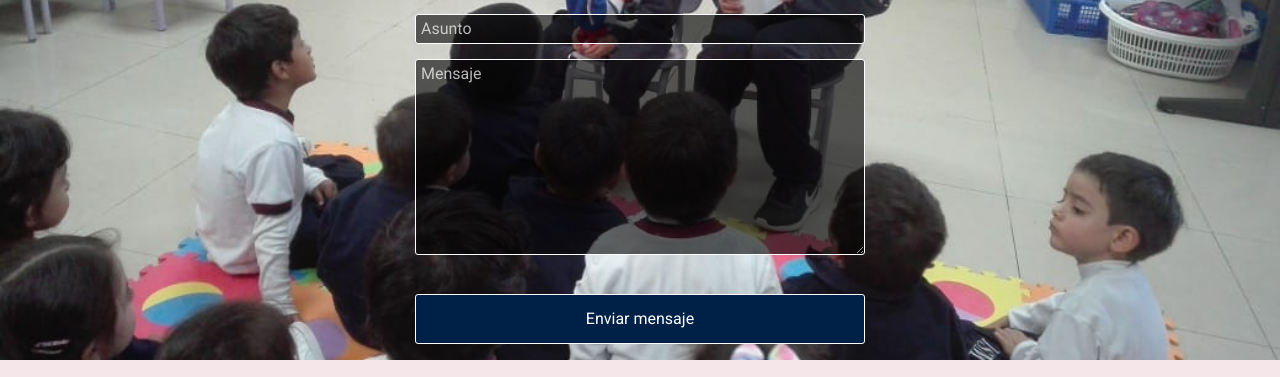
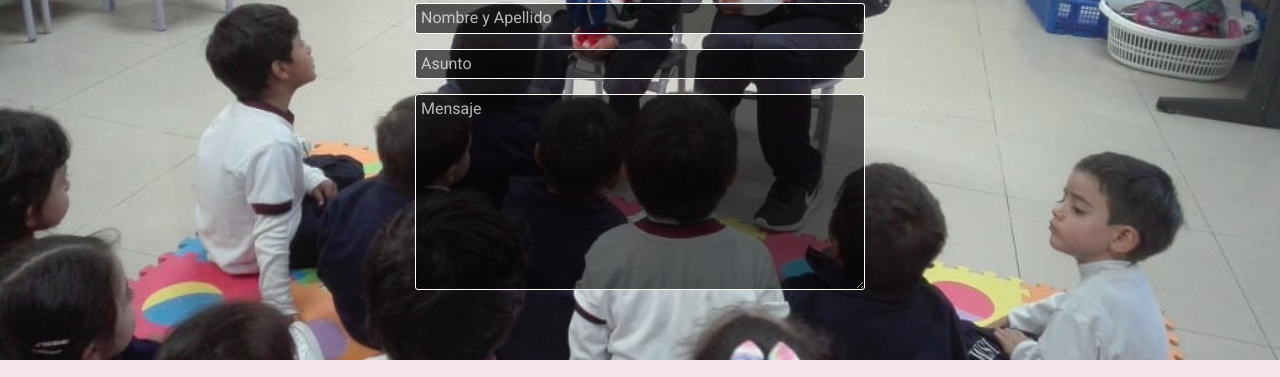
Before and after one commit to IvoCarrascoMediaAgency/ismnursery2b1, a plain HTML site: page index.html in a window 1280 px wide. Shown: the part 2250-2627 px from the top of the page. Drawn offline with nearby package versions, Linux system fonts and the light colour scheme; files whose address does not match are found by name; a web font is replaced by a local one.

Commit message:
34523423sfsdf
sdfsdfsdfe4r523432

```diff
--- a/index.html
+++ b/index.html
@@ -577,7 +577,7 @@
 
 
 
-                                                    <input type="submit" class="sumitb" name=""   value="Enviar mensaje">
+                                                  <!--   <input type="submit" class="sumitb" name=""   value="Enviar mensaje">-->
 
                                                     <!-- https://docs.google.com/forms/d/e/1FAIpQLSd3P3p68FPscKepCRPESqVgBHFgH6YZ-Q3XUTVAv0ooEfhw4Q/viewform?usp=pp_url&entry.133045665=prueba+1&entry.1093734535=conj+1&entry.1787685250=quito&entry.1800638791=calderon&entry.1576326537=a@hotmail.com&entry.1323601563=4556788555&entry.1536995652=Admin -->
                                                     <!-- onclick="window.open('https://api.whatsapp.com/send?phone=593980687988&text=Saludos,%20deseo%20m%C3%A1s%20informaci%C3%B3n%20y%20cat%C3%A1logos')" -->
```
